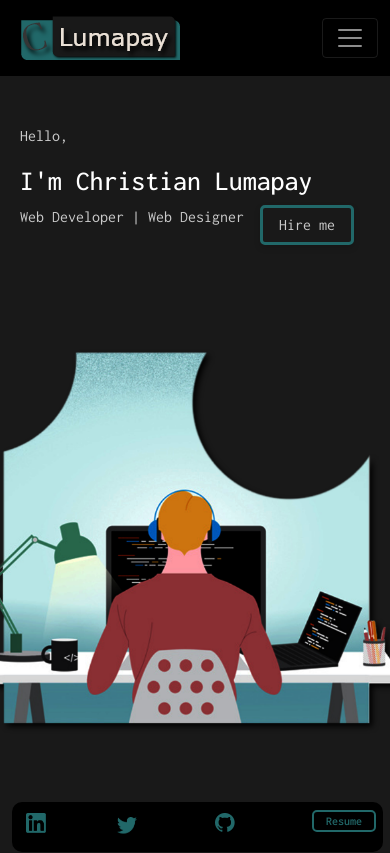
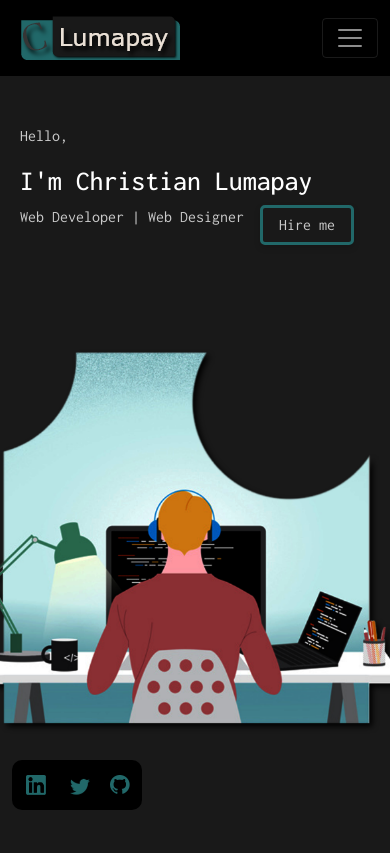
Before and after one commit to muskanmahajan37/my-portfolio-v1, a React (Create React App) app: page / in a window 390 px wide. Shown: the top 853 px of the page. Built offline with nearby package versions, Linux system fonts and the light colour scheme.

Commit message:
quick update

```diff
--- a/src/components/navbar/FixedSideBar.css
+++ b/src/components/navbar/FixedSideBar.css
@@ -13,7 +13,7 @@
     position: fixed;
     left: 12px;
     top: 270px;
-    transition: .2s ease-in-out;
+    transition: .1s ease-in;
     background-color: #000;
     z-index: 1000;
 }
@@ -65,10 +65,12 @@
     background-color: #000;
     width: 28px;
 }
+
 .twitter:hover {
     transform: translateY(-2px);
     width: 28px;
 }
+
 .github:hover {
     transform: translateY(-2px);
     width: 28px;
@@ -86,41 +88,32 @@
 
     .fixed-left-sm {
         position: fixed;
-        width: 95%;
+        width: 130px;
         height: 50px;
-        margin: 0 auto;
-        top: 95%;
+        top: 90vh;
         border-radius: 10px;
         background-color: #000;
         z-index: 1000;
     }
 
     .linkedin {
-        top: 93.5%;
+        top: 89vh;
         width: 20px;
     }
 
     .twitter {
-        top: 94%;
-        left: 30%;
+        top: 89.4vh;
+        left: 70px;
         width: 20px;
     }
 
     .github {
-        top: 93.5%;
-        left: 55%;
+        top: 89vh;
+        left: 110px;
         width: 20px;
     }
 
     .resume-btn {
-        transform: rotate(0);
-        top: 96%;
-        left: 80%;
-        font-size: 12px;
-    }
-
-    .resume-btn:hover {
-        top: 96%;
-        transform: translateX(2px);
+        display: none;
     }
 }
```
